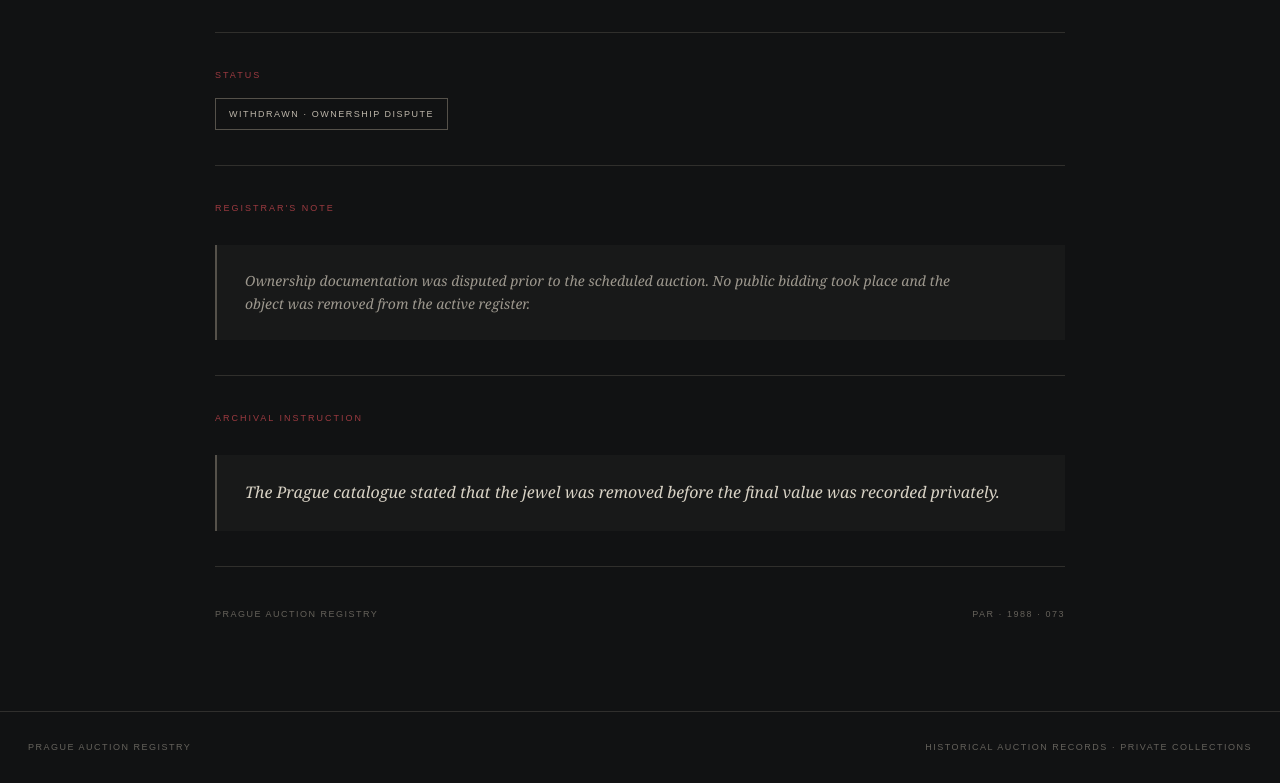
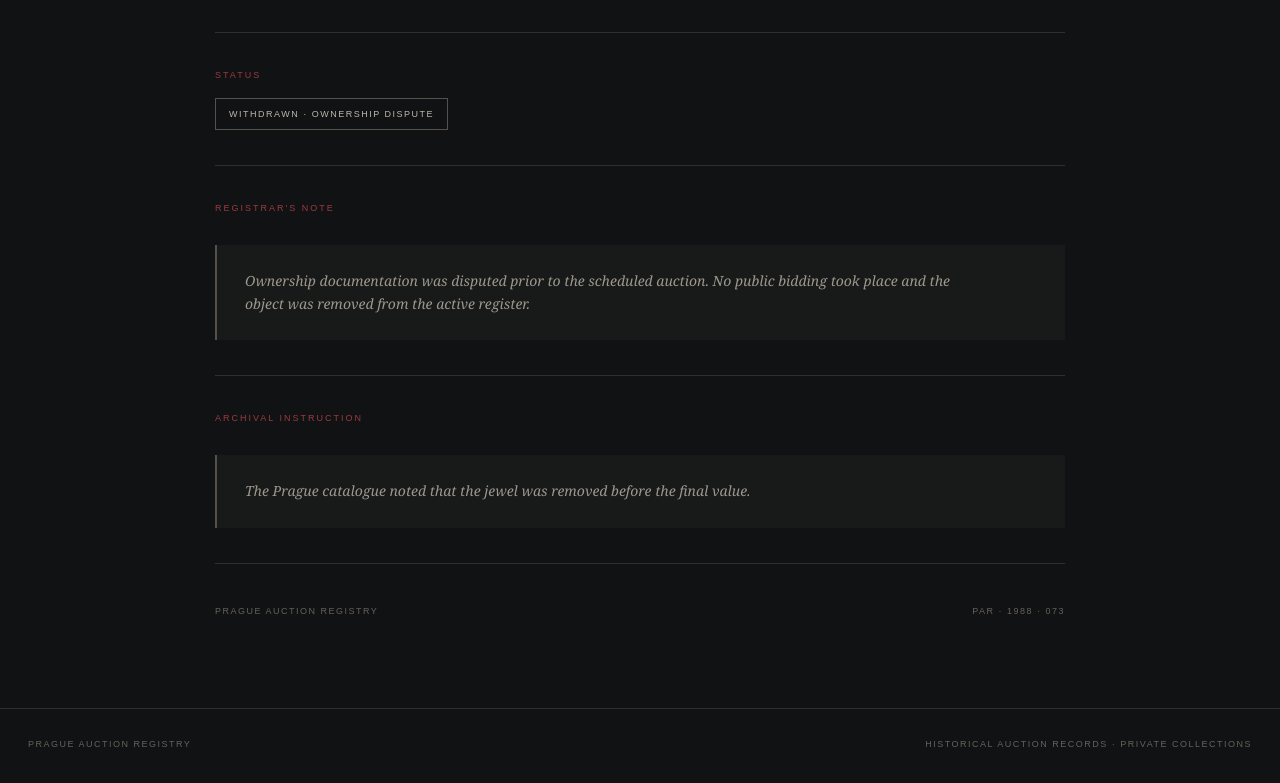
Before and after one commit to shreelakaudiki/prague-auction-registry, a plain HTML site: page record-1988.html in a window 1280 px wide. Shown: the part 1068-1851 px from the top of the page. Drawn offline with Linux system fonts and the light colour scheme.

Commit message:
Revise archival note in record-1988.html
Updated archival note text for clarity and consistency.

```diff
--- a/record-1988.html
+++ b/record-1988.html
@@ -30,35 +30,28 @@
 
         .record-title {
             margin: 0;
-
             font-size: 36px;
             font-weight: normal;
-
             color: #e2dcd0;
         }
 
         .record-subtitle {
             margin-top: 8px;
-
             font-size: 15px;
             font-style: italic;
-
             color: #858178;
         }
 
         .record-meta {
             margin-top: 35px;
-
             display: grid;
             grid-template-columns: repeat(3, 1fr);
-
             border-top: 1px solid #353431;
             border-bottom: 1px solid #353431;
         }
 
         .meta-item {
             padding: 18px;
-
             border-right: 1px solid #353431;
         }
 
@@ -68,14 +61,11 @@
 
         .meta-label {
             display: block;
-
             margin-bottom: 6px;
-
             font-family: Arial, sans-serif;
             font-size: 9px;
             letter-spacing: 2px;
             text-transform: uppercase;
-
             color: #706d66;
         }
 
@@ -86,129 +76,99 @@
 
         .record-section {
             padding: 35px 0;
-
             border-bottom: 1px solid #302f2c;
         }
 
         .record-section h3 {
             margin: 0 0 15px;
-
             font-family: Arial, sans-serif;
             font-size: 9px;
             letter-spacing: 2px;
             text-transform: uppercase;
-
             font-weight: normal;
-
             color: #9b3a40;
         }
 
         .record-section p {
             margin: 0;
-
             max-width: 720px;
-
             font-size: 15px;
             color: #aaa49a;
         }
 
         .status {
             display: inline-block;
-
             padding: 8px 13px;
-
             border: 1px solid #55514a;
-
             font-family: Arial, sans-serif;
             font-size: 9px;
             letter-spacing: 1.5px;
             text-transform: uppercase;
-
             color: #bdb6aa;
         }
 
         .archival-note {
             margin-top: 30px;
-
             padding: 25px 28px;
-
             background: #181919;
-
             border-left: 2px solid #55514a;
         }
 
         .archival-note p {
             font-size: 14px;
             font-style: italic;
-
             color: #9d988e;
         }
 
         .reverse-notice {
             margin-top: 28px;
-
             padding: 20px;
-
             border: 1px solid #393733;
-
             background: #141515;
-
             text-align: center;
         }
 
         .reverse-notice span {
             display: block;
-
             margin-bottom: 8px;
-
             font-family: Arial, sans-serif;
             font-size: 8px;
             letter-spacing: 2px;
             text-transform: uppercase;
-
             color: #6f6b63;
         }
 
         .reverse-notice strong {
             font-size: 14px;
             font-weight: normal;
-
             color: #c5beb1;
         }
 
         .record-footer {
             margin-top: 40px;
-
             display: flex;
             justify-content: space-between;
-
             font-family: Arial, sans-serif;
             font-size: 9px;
             letter-spacing: 1.5px;
             text-transform: uppercase;
-
             color: #65615a;
         }
 
         .back-link {
             display: inline-block;
-
             margin-bottom: 45px;
-
             color: #8d8981;
-
             font-family: Arial, sans-serif;
             font-size: 9px;
             letter-spacing: 1.5px;
             text-transform: uppercase;
-
             text-decoration: none;
         }
 
         .back-link:hover {
             color: #b43d43;
         }
-
 
         @media (max-width: 700px) {
 
@@ -431,10 +391,15 @@
                 Archival Instruction
             </h3>
 
-           <div class="archival-note">
-    <em>The Prague catalogue stated that the jewel was removed before the final
-    value was recorded privately.</em>
-</div>
+            <div class="archival-note">
+
+                <p>
+                    The Prague catalogue noted that the jewel was
+                    removed before the final value.
+                </p>
+
+            </div>
+
         </section>
 
 
```
